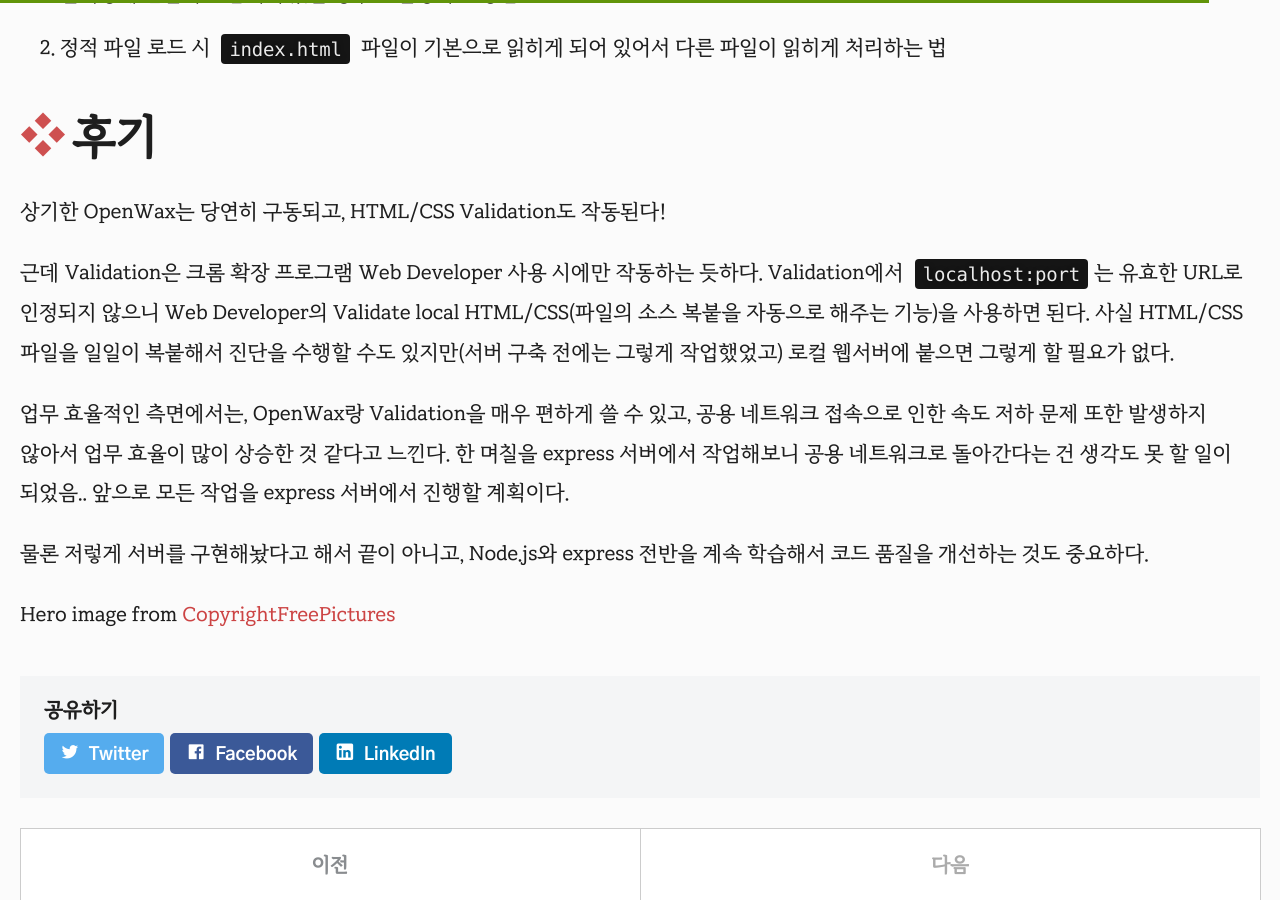
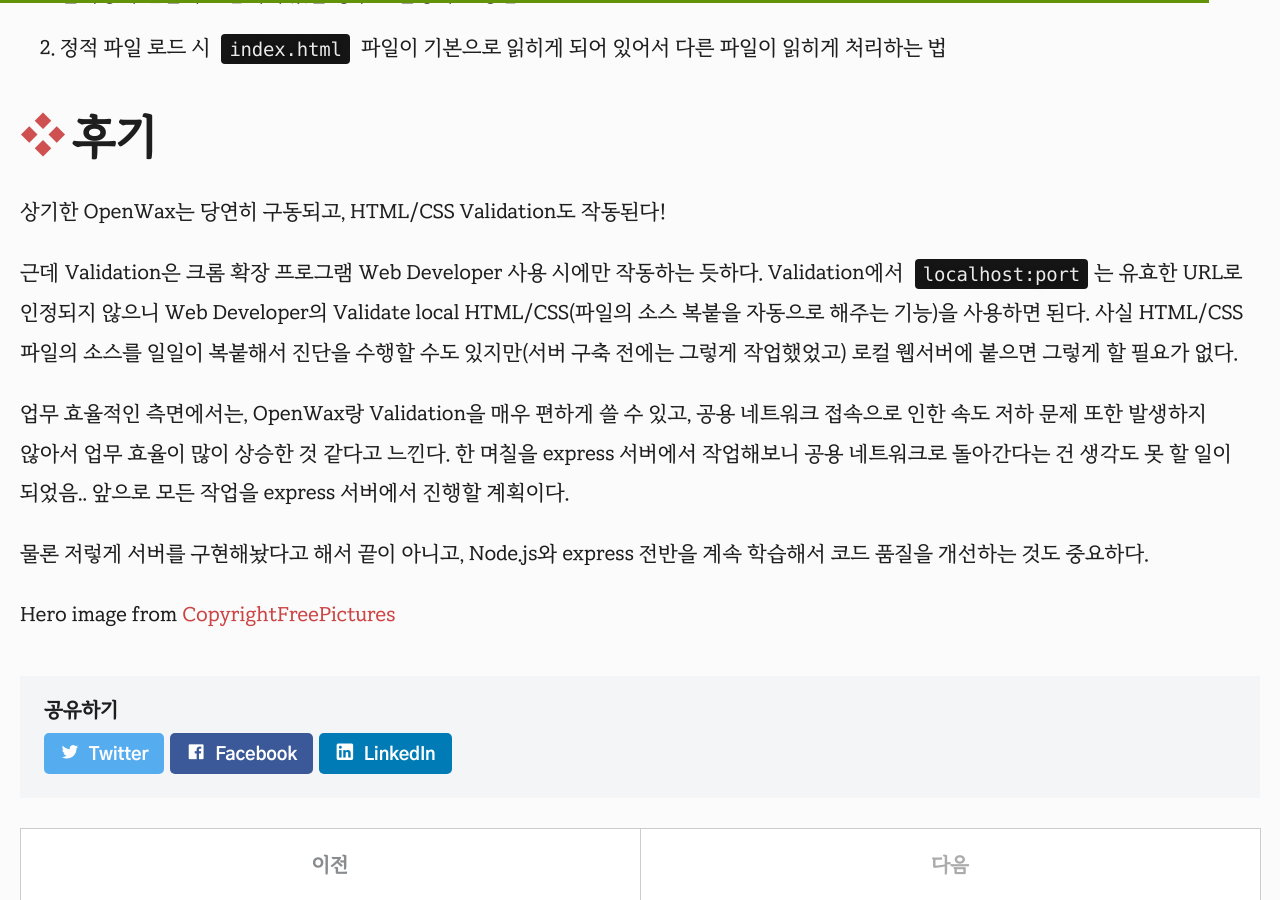
Before and after one commit to selosele/selosele.github.io, a Jekyll site: the page built from _posts/2021-03-09-epilogue-of-create-express-server.md, in a window 1280 px wide and 900 px high, scrolled down 2480 px. Built offline with Jekyll 4.4.1, drawn with Linux system fonts in a browser that asks for light colours; comment, search, counter and statistics services are not loaded.

Commit message:
내용 수정

````diff
--- a/_posts/2021-03-09-epilogue-of-create-express-server.md
+++ b/_posts/2021-03-09-epilogue-of-create-express-server.md
@@ -73,7 +73,7 @@ server.listen(MY_PORT, () => {
 
 상기한 OpenWax는 당연히 구동되고, HTML/CSS Validation도 작동된다!
 
-근데 Validation은 크롬 확장 프로그램 Web Developer 사용 시에만 작동하는 듯하다. Validation에서 ```localhost:port```는 유효한 URL로 인정되지 않으니 Web Developer의 Validate local HTML/CSS(파일의 소스 복붙을 자동으로 해주는 기능)을 사용하면 된다. 사실 HTML/CSS 파일을 일일이 복붙해서 진단을 수행할 수도 있지만(서버 구축 전에는 그렇게 작업했었고) 로컬 웹서버에 붙으면 그렇게 할 필요가 없다.
+근데 Validation은 크롬 확장 프로그램 Web Developer 사용 시에만 작동하는 듯하다. Validation에서 ```localhost:port```는 유효한 URL로 인정되지 않으니 Web Developer의 Validate local HTML/CSS(파일의 소스 복붙을 자동으로 해주는 기능)을 사용하면 된다. 사실 HTML/CSS 파일의 소스를 일일이 복붙해서 진단을 수행할 수도 있지만(서버 구축 전에는 그렇게 작업했었고) 로컬 웹서버에 붙으면 그렇게 할 필요가 없다.
 
 업무 효율적인 측면에서는, OpenWax랑 Validation을 매우 편하게 쓸 수 있고, 공용 네트워크 접속으로 인한 속도 저하 문제 또한 발생하지 않아서 업무 효율이 많이 상승한 것 같다고 느낀다. 한 며칠을 express 서버에서 작업해보니 공용 네트워크로 돌아간다는 건 생각도 못 할 일이 되었음.. 앞으로 모든 작업을 express 서버에서 진행할 계획이다.
 
````
